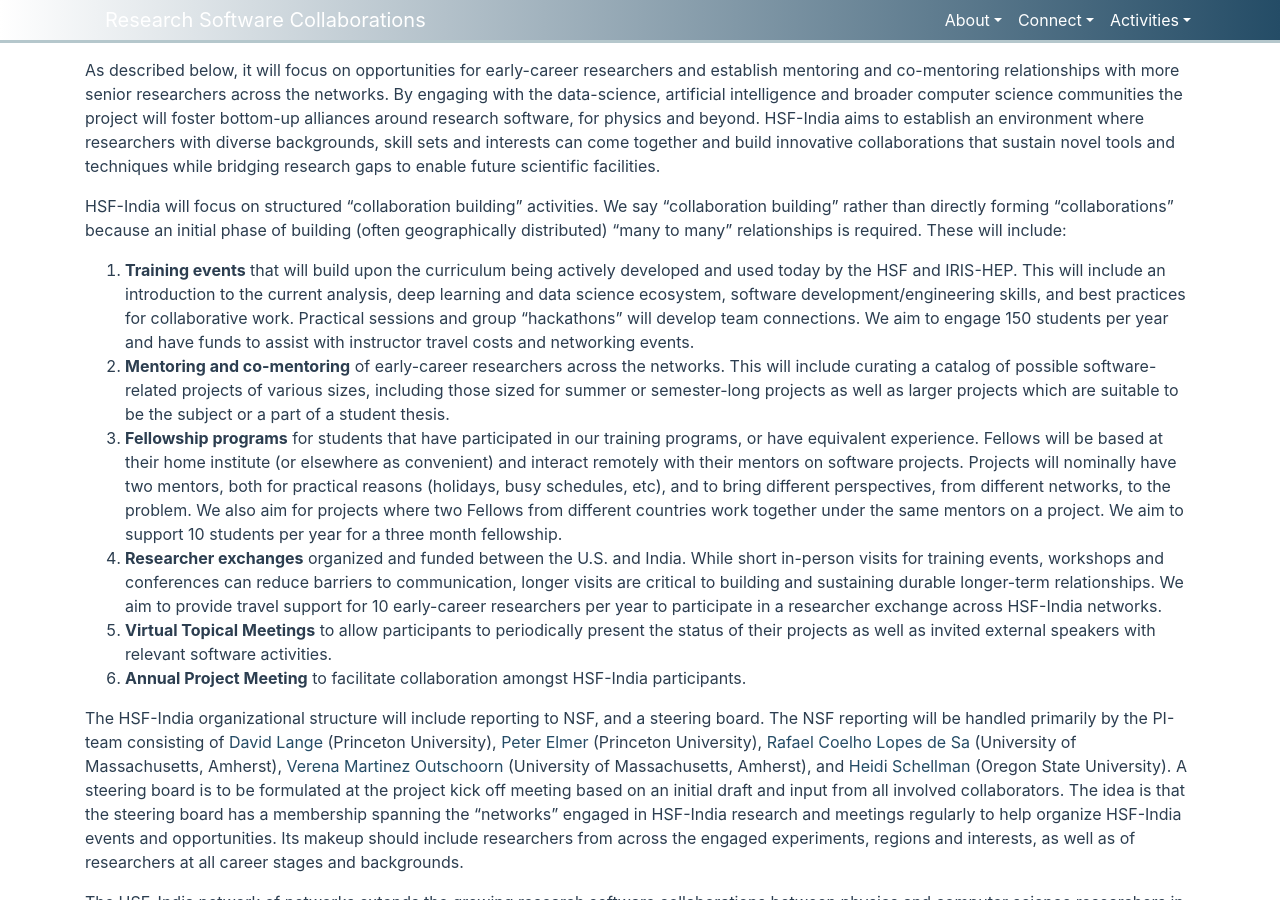
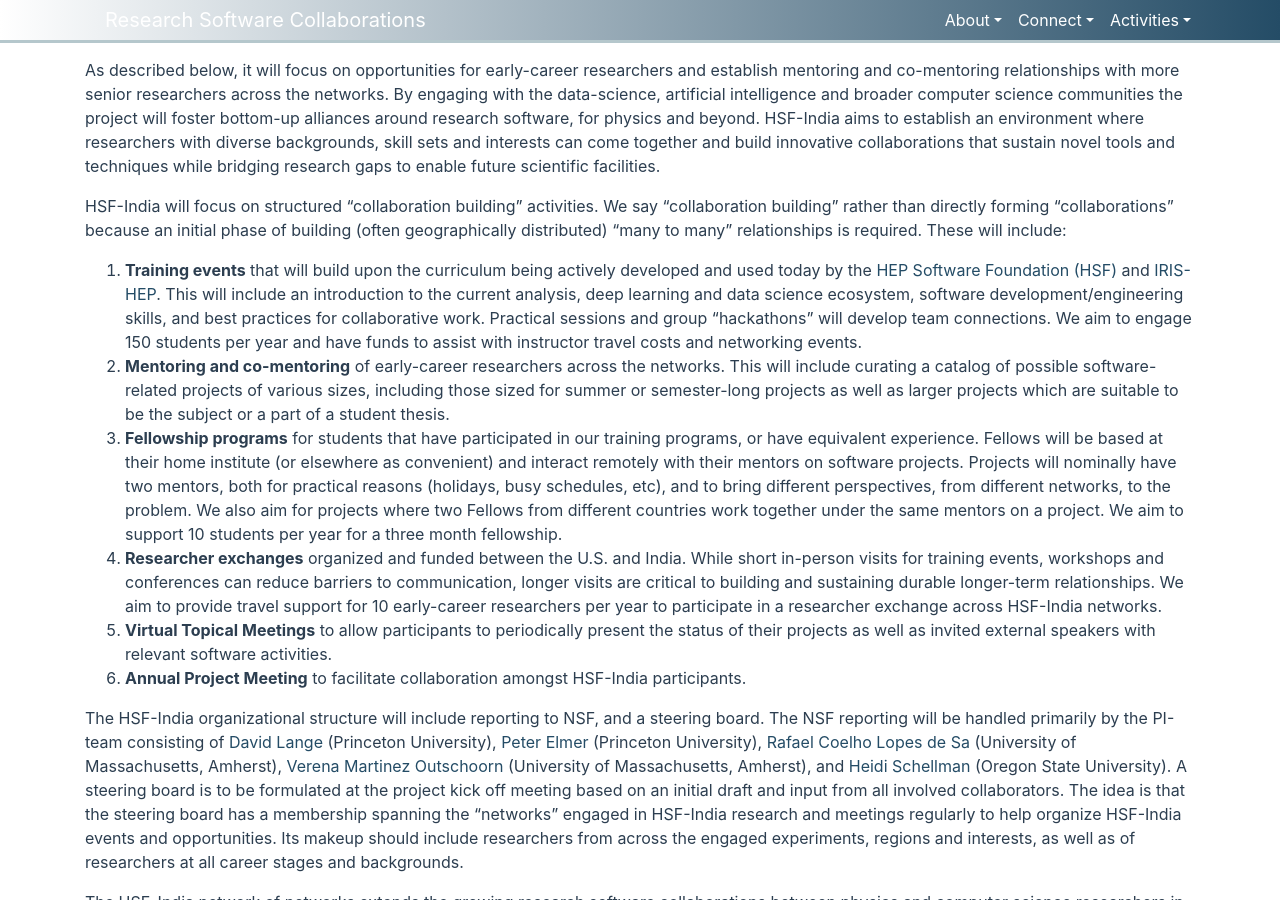
Before and after one commit to research-software-collaborations/research-software-collaborations.github.io, a Jekyll site: the page built from pages/about/overview.md, in a window 1280 px wide and 900 px high, scrolled down 900 px. Built offline with Jekyll 4.4.1, drawn with Linux system fonts in a browser that asks for light colours; cached includes are drawn as plain includes.

Commit message:
add some links

```diff
--- a/pages/about/overview.md
+++ b/pages/about/overview.md
@@ -91,7 +91,9 @@ geographically distributed) “many to many” relationships is required.
 These will include:
 
   1. **Training events** that will build upon the curriculum being
-     actively developed and used today by the HSF and IRIS-HEP. This
+     actively developed and used today by the
+     [HEP Software Foundation (HSF)](https://hepsoftwarefoundation.org)
+      and [IRIS-HEP](https://iris-hep.org). This
      will include an introduction to the current analysis, deep learning
      and data science ecosystem, software development/engineering
      skills, and best practices for collaborative work. Practical
@@ -136,7 +138,7 @@ by the PI-team consisting of [David Lange](https://dlange.web.cern.ch/)
 State University). A steering board is to be formulated at the
 project kick off meeting based on an initial draft and input from
 all involved collaborators. The idea is that the steering board has
-a membership spanning the “networks” engaged in HSF-India research
+a membership spanning the "networks" engaged in HSF-India research
 and meetings regularly to help organize HSF-India events and
 opportunities. Its makeup should include researchers from across
 the engaged experiments, regions and interests, as well as of
```
